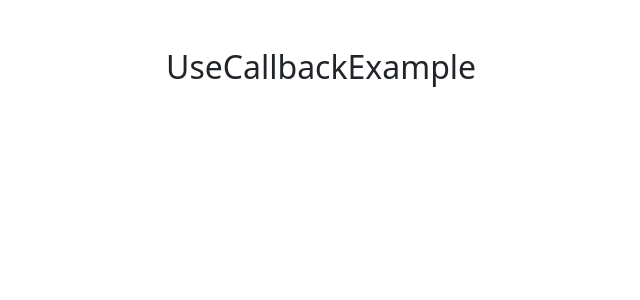
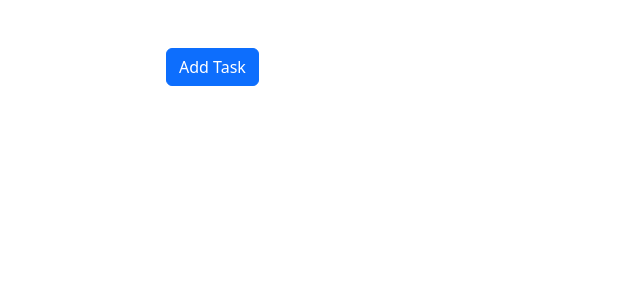
Before and after one commit to it27427/advanced-react-hooks, a React (Vite) app: page / in a window 1280 px wide. Shown: the top 300 px of the page, without its empty margins (201-841 px from the left). Built offline with nearby package versions, Linux system fonts and the light colour scheme.

Commit message:
Button-Component Created

```diff
--- /dev/null
+++ b/src/components/Button.jsx
@@ -0,0 +1,11 @@
+import React from 'react';
+
+const Button = ({ addTask }) => {
+  return (
+    <button onClick={addTask} type='button' className='btn btn-primary'>
+      Add Task
+    </button>
+  );
+};
+
+export default Button;
--- a/src/components/UseCallbackExample.jsx
+++ b/src/components/UseCallbackExample.jsx
@@ -1,12 +1,19 @@
-import React from 'react';
+import { useState, useCallback } from 'react';
+import Button from './Button';
 
 const UseCallbackExample = () => {
+  const [tasks, setTasks] = useState([]);
+
+  const addTask = () => {
+    setTasks((prevState) => [...prevState, 'Some Task']);
+  };
+
   return (
     <div className='container'>
       <div className='row'>
         <div className='col-md-6 mx-md-auto'>
           <div className='py-5'>
-            <h2>UseCallbackExample</h2>
+            <Button addTask={addTask} />
           </div>
         </div>
       </div>
```
